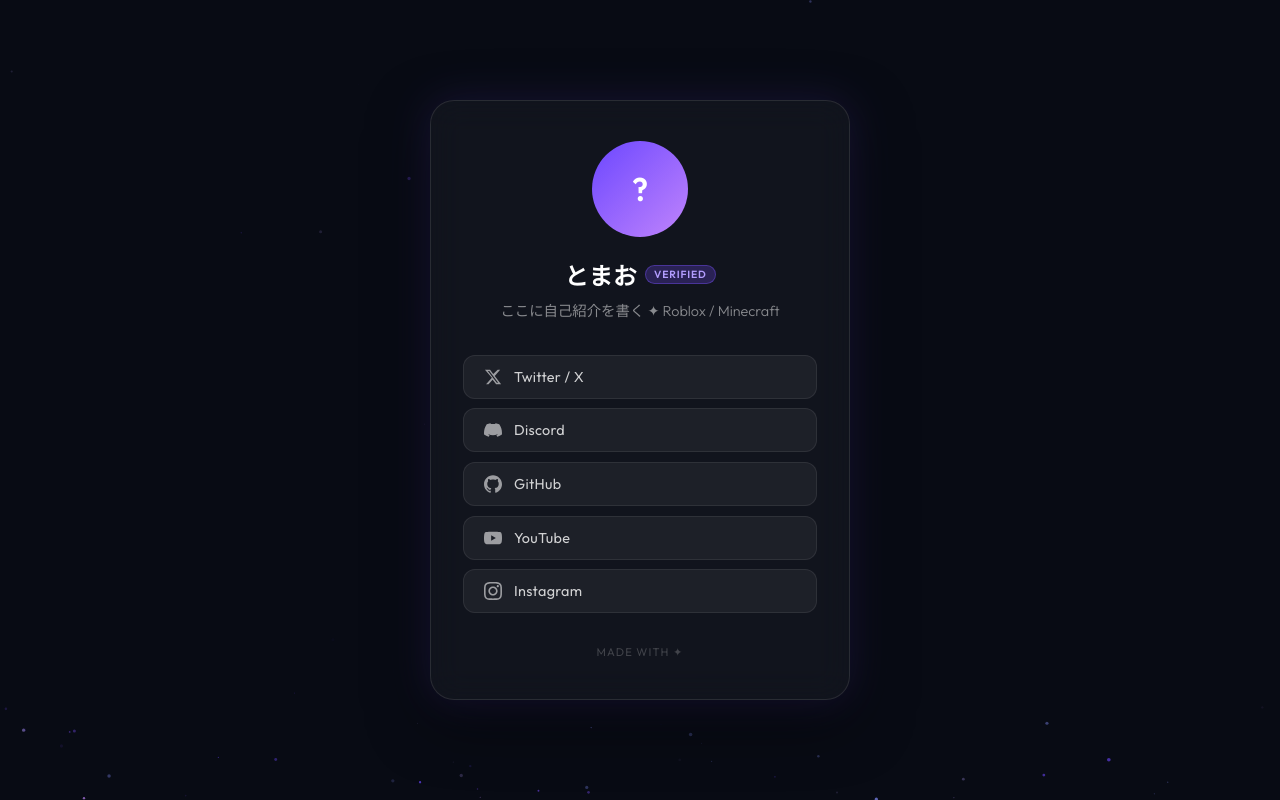
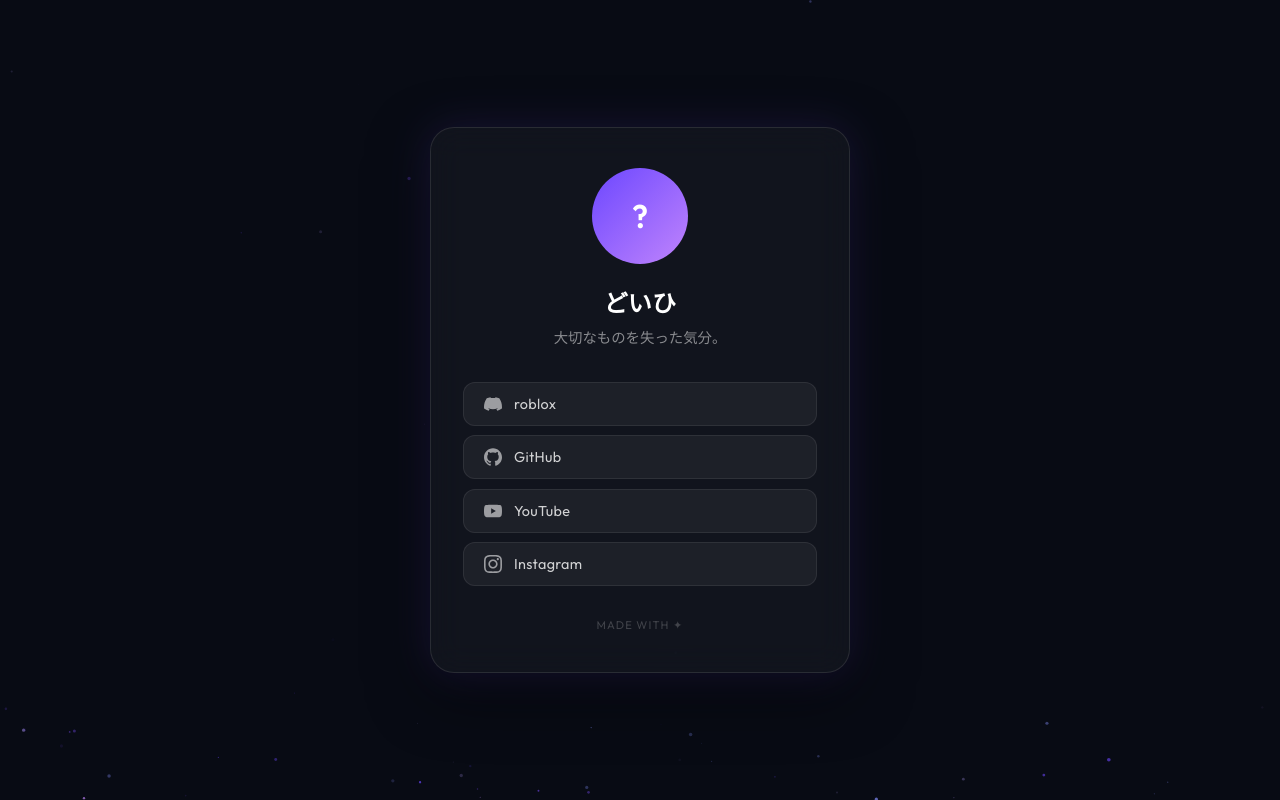
Before and after one commit to doihi/web, a plain HTML site: page index.html in a window 1280 px wide. Drawn offline with Linux system fonts and the light colour scheme.

Commit message:
Update index.html

```diff
--- a/index.html
+++ b/index.html
@@ -3,7 +3,7 @@
 <head>
   <meta charset="UTF-8">
   <meta name="viewport" content="width=device-width, initial-scale=1.0">
-  <title>あなたの名前 | bio</title>
+  <title>どいひ</title>
   <link rel="stylesheet" href="style.css">
   <link rel="preconnect" href="https://fonts.googleapis.com">
   <link href="https://fonts.googleapis.com/css2?family=Outfit:wght@300;400;600&display=swap" rel="stylesheet">
@@ -24,32 +24,27 @@
 
     <!-- ユーザー名 & バッジ -->
     <div class="name-row">
-      <h1 class="username">とまお</h1>
-      <span class="badge">verified</span>
+      <h1 class="username">どいひ</h1>
     </div>
 
     <!-- 一言 bio -->
-    <p class="bio">ここに自己紹介を書く ✦ Roblox / Minecraft</p>
+    <p class="bio"> 大切なものを失った気分。</p>
 
     <!-- ソーシャルリンク -->
     <div class="links">
-      <a href="https://twitter.com/yourname" class="link-btn" target="_blank">
-        <svg class="icon" viewBox="0 0 24 24"><path d="M18.244 2.25h3.308l-7.227 8.26 8.502 11.24H16.17l-4.714-6.231-5.401 6.231H2.744l7.73-8.835L1.254 2.25H8.08l4.253 5.622zm-1.161 17.52h1.833L7.084 4.126H5.117z"/></svg>
-        Twitter / X
+      <a href="https://www.roblox.com/ja/users/4360351205/profile" class="link-btn" target="_blank">
+        <svg class="icon" viewBox="0 0 24 24"><path d="M20.317 4.37a19.791 19.791 0 0 0-4.885-1.515.074.074 0 0 0-.079.037c-.21.375-.444.864-.608 1.25a18.27 18.27 0 0 0-5.487 0 12.64 12.64 0 0 0-.617-1.25.077.077 0 0 0-.079-.037A19.736 19.736 0 0 0 3.677 4.37a.07.07 0 0 0-.032.027C.533 9.046-.32 13.58.099 18.057a.082.082 0 0 0 .031.057 19.9 19.9 0 0 0 5.993 3.03.078.078 0 0 0 .084-.028c.462-.63.874-1.295 1.226-1.994a.076.076 0 0 0-.041-.106 13.107 13.107 0 0 1-1.872-.892.077.077 0 0 1-.008-.128 10.2 10.2 0 0 0 .372-.292.074.074 0 0 1 .077-.01c3.928 1.793 8.18 1.793 12.062 0a.074.074 0 0 1 .078.01c.12.098.246.198.373.292a.077.077 0 0 1-.006.127 12.299 12.299 0 0 1-1.873.892.077.077 0 0 0-.041.107c.36.698.772 1.362 1.225 1.993a.076.076 0 0 0 .084.028 19.839 19.839 0 0 0 6.002-3.03.077.077 0 0 0 .032-.054c.5-5.177-.838-9.674-3.549-13.66a.061.061 0 0 0-.031-.03z"/></svg>
+        roblox
       </a>
-      <a href="https://discord.com/" class="link-btn" target="_blank">
-        <svg class="icon" viewBox="0 0 24 24"><path d="M20.317 4.37a19.791 19.791 0 0 0-4.885-1.515.074.074 0 0 0-.079.037c-.21.375-.444.864-.608 1.25a18.27 18.27 0 0 0-5.487 0 12.64 12.64 0 0 0-.617-1.25.077.077 0 0 0-.079-.037A19.736 19.736 0 0 0 3.677 4.37a.07.07 0 0 0-.032.027C.533 9.046-.32 13.58.099 18.057a.082.082 0 0 0 .031.057 19.9 19.9 0 0 0 5.993 3.03.078.078 0 0 0 .084-.028c.462-.63.874-1.295 1.226-1.994a.076.076 0 0 0-.041-.106 13.107 13.107 0 0 1-1.872-.892.077.077 0 0 1-.008-.128 10.2 10.2 0 0 0 .372-.292.074.074 0 0 1 .077-.01c3.928 1.793 8.18 1.793 12.062 0a.074.074 0 0 1 .078.01c.12.098.246.198.373.292a.077.077 0 0 1-.006.127 12.299 12.299 0 0 1-1.873.892.077.077 0 0 0-.041.107c.36.698.772 1.362 1.225 1.993a.076.076 0 0 0 .084.028 19.839 19.839 0 0 0 6.002-3.03.077.077 0 0 0 .032-.054c.5-5.177-.838-9.674-3.549-13.66a.061.061 0 0 0-.031-.03z"/></svg>
-        Discord
-      </a>
-      <a href="https://github.com/yourname" class="link-btn" target="_blank">
+      <a href="https://github.com/doihi" class="link-btn" target="_blank">
         <svg class="icon" viewBox="0 0 24 24"><path d="M12 .297c-6.63 0-12 5.373-12 12 0 5.303 3.438 9.8 8.205 11.385.6.113.82-.258.82-.577 0-.285-.01-1.04-.015-2.04-3.338.724-4.042-1.61-4.042-1.61C4.422 18.07 3.633 17.7 3.633 17.7c-1.087-.744.084-.729.084-.729 1.205.084 1.838 1.236 1.838 1.236 1.07 1.835 2.809 1.305 3.495.998.108-.776.417-1.305.76-1.605-2.665-.3-5.466-1.332-5.466-5.93 0-1.31.465-2.38 1.235-3.22-.135-.303-.54-1.523.105-3.176 0 0 1.005-.322 3.3 1.23.96-.267 1.98-.399 3-.405 1.02.006 2.04.138 3 .405 2.28-1.552 3.285-1.23 3.285-1.23.645 1.653.24 2.873.12 3.176.765.84 1.23 1.91 1.23 3.22 0 4.61-2.805 5.625-5.475 5.92.42.36.81 1.096.81 2.22 0 1.606-.015 2.896-.015 3.286 0 .315.21.69.825.57C20.565 22.092 24 17.592 24 12.297c0-6.627-5.373-12-12-12"/></svg>
         GitHub
       </a>
-      <a href="https://youtube.com/" class="link-btn" target="_blank">
+      <a href="https://www.youtube.com/@doihi1" class="link-btn" target="_blank">
         <svg class="icon" viewBox="0 0 24 24"><path d="M23.498 6.186a3.016 3.016 0 0 0-2.122-2.136C19.505 3.545 12 3.545 12 3.545s-7.505 0-9.377.505A3.017 3.017 0 0 0 .502 6.186C0 8.07 0 12 0 12s0 3.93.502 5.814a3.016 3.016 0 0 0 2.122 2.136c1.871.505 9.376.505 9.376.505s7.505 0 9.377-.505a3.015 3.015 0 0 0 2.122-2.136C24 15.93 24 12 24 12s0-3.93-.502-5.814zM9.545 15.568V8.432L15.818 12l-6.273 3.568z"/></svg>
         YouTube
       </a>
-      <a href="#" class="link-btn" target="_blank">
+      <a href="https://www.instagram.com/doihi_desu/" class="link-btn" target="_blank">
         <svg class="icon" viewBox="0 0 24 24"><path d="M12 2.163c3.204 0 3.584.012 4.85.07 3.252.148 4.771 1.691 4.919 4.919.058 1.265.069 1.645.069 4.849 0 3.205-.012 3.584-.069 4.849-.149 3.225-1.664 4.771-4.919 4.919-1.266.058-1.644.07-4.85.07-3.204 0-3.584-.012-4.849-.07-3.26-.149-4.771-1.699-4.919-4.92-.058-1.265-.07-1.644-.07-4.849 0-3.204.013-3.583.07-4.849.149-3.227 1.664-4.771 4.919-4.919 1.266-.057 1.645-.069 4.849-.069zm0-2.163c-3.259 0-3.667.014-4.947.072-4.358.2-6.78 2.618-6.98 6.98-.059 1.281-.073 1.689-.073 4.948 0 3.259.014 3.668.072 4.948.2 4.358 2.618 6.78 6.98 6.98 1.281.058 1.689.072 4.948.072 3.259 0 3.668-.014 4.948-.072 4.354-.2 6.782-2.618 6.979-6.98.059-1.28.073-1.689.073-4.948 0-3.259-.014-3.667-.072-4.947-.196-4.354-2.617-6.78-6.979-6.98-1.281-.059-1.69-.073-4.949-.073zm0 5.838c-3.403 0-6.162 2.759-6.162 6.162s2.759 6.163 6.162 6.163 6.162-2.759 6.162-6.163c0-3.403-2.759-6.162-6.162-6.162zm0 10.162c-2.209 0-4-1.79-4-4 0-2.209 1.791-4 4-4s4 1.791 4 4c0 2.21-1.791 4-4 4zm6.406-11.845c-.796 0-1.441.645-1.441 1.44s.645 1.44 1.441 1.44c.795 0 1.439-.645 1.439-1.44s-.644-1.44-1.439-1.44z"/></svg>
         Instagram
       </a>
```
